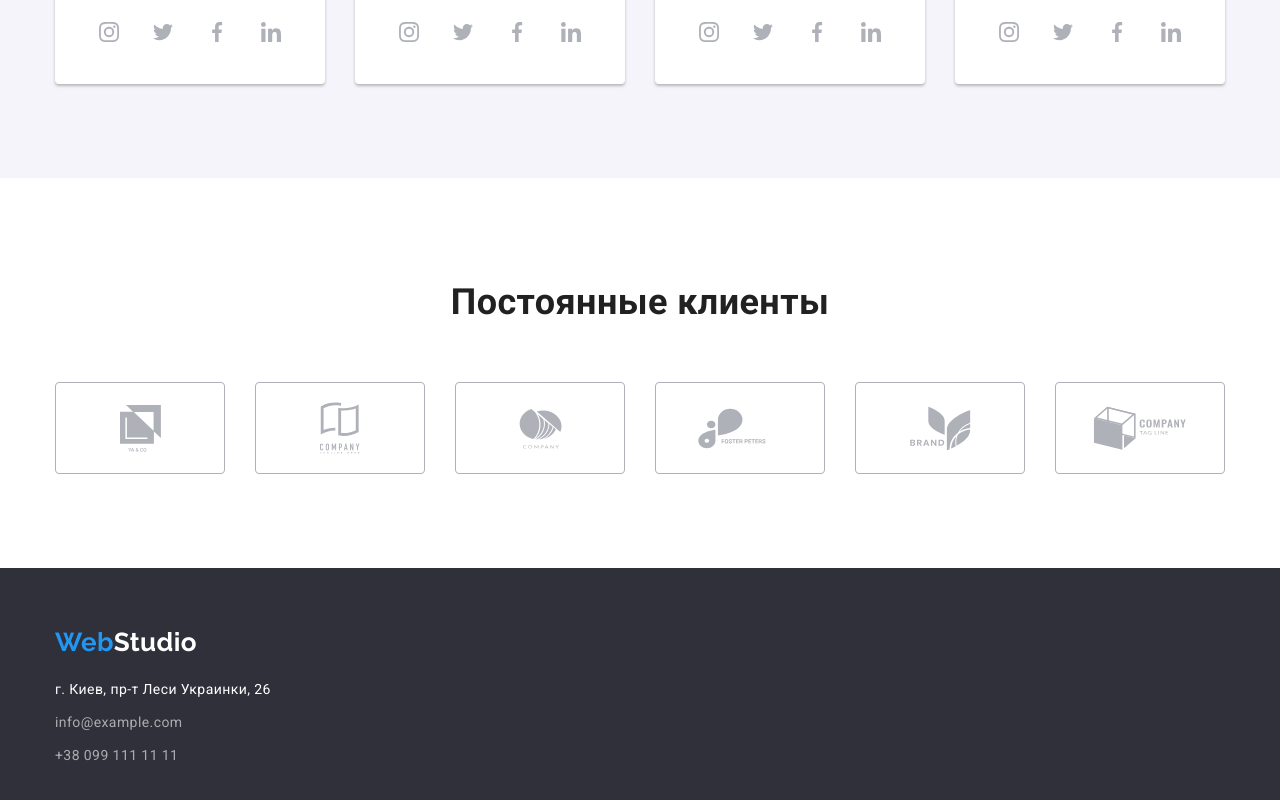
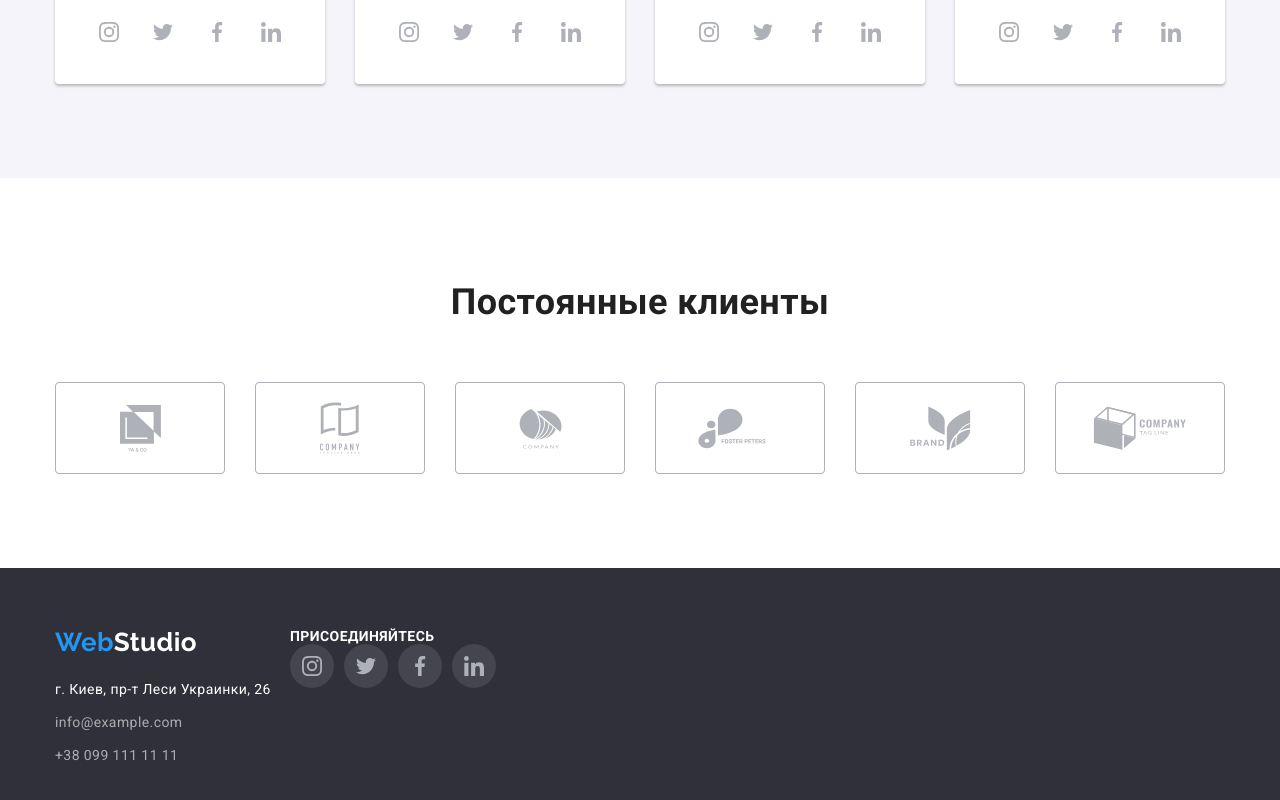
Before and after one commit to Falconoff/goit-markup-hw-04, a plain HTML site: page index.html in a window 1280 px wide. Shown: the part 2161-2961 px from the top of the page. Drawn offline with nearby package versions, Linux system fonts and the light colour scheme.

Commit message:
start add icons in footer

```diff
--- a/css/styles.css
+++ b/css/styles.css
@@ -402,6 +402,11 @@ footer {
   padding-top: 60px;
   padding-bottom: 60px;
   background-color: var(--bg-dark);
+  color: var(--white-color);
+}
+
+.wrapper {
+  display: flex;
 }
 
 footer .logo {
@@ -433,6 +438,15 @@ address {
 .contacts-list .link:focus,
 .contacts-list .link:hover {
   color: var(--accent-color);
+}
+
+.social-title {
+  font-weight: 700;
+  text-transform: uppercase;
+}
+
+footer .social-link {
+  background-color: rgba(255, 255, 255, 0.1);
 }
 
 /* =============== portfolio ================== */
--- a/index.html
+++ b/index.html
@@ -380,8 +380,12 @@
 
     <footer>
       <div class="container">
+        <div class="wrapper">
+          <div class="addresses">
             <!-- logo -->
-        <a class="logo" href="./index.html" lang="en"><span>Web</span>Studio</a>
+            <a class="logo" href="./index.html" lang="en"
+              ><span>Web</span>Studio</a
+            >
             <!-- our contacts -->
             <address>
               <ul class="contacts-list">
@@ -408,6 +412,41 @@
               </ul>
             </address>
           </div>
+          <div class="social">
+            <p class="social-title">Присоединяйтесь</p>
+            <ul class="social-links-list">
+              <li>
+                <a href="" class="social-link">
+                  <svg class="social-link-icon" width="20" height="20">
+                    <use href="./images/symbol-defs.svg#instagram"></use>
+                  </svg>
+                </a>
+              </li>
+              <li>
+                <a href="" class="social-link">
+                  <svg class="social-link-icon" width="20" height="20">
+                    <use href="./images/symbol-defs.svg#twitter"></use>
+                  </svg>
+                </a>
+              </li>
+              <li>
+                <a href="" class="social-link">
+                  <svg class="social-link-icon" width="20" height="20">
+                    <use href="./images/symbol-defs.svg#facebook"></use>
+                  </svg>
+                </a>
+              </li>
+              <li>
+                <a href="" class="social-link">
+                  <svg class="social-link-icon" width="20" height="20">
+                    <use href="./images/symbol-defs.svg#linkedin"></use>
+                  </svg>
+                </a>
+              </li>
+            </ul>
+          </div>
+        </div>
+      </div>
     </footer>
   </body>
 </html>
```
Lines whose indentation alone changed are shown as unchanged.
